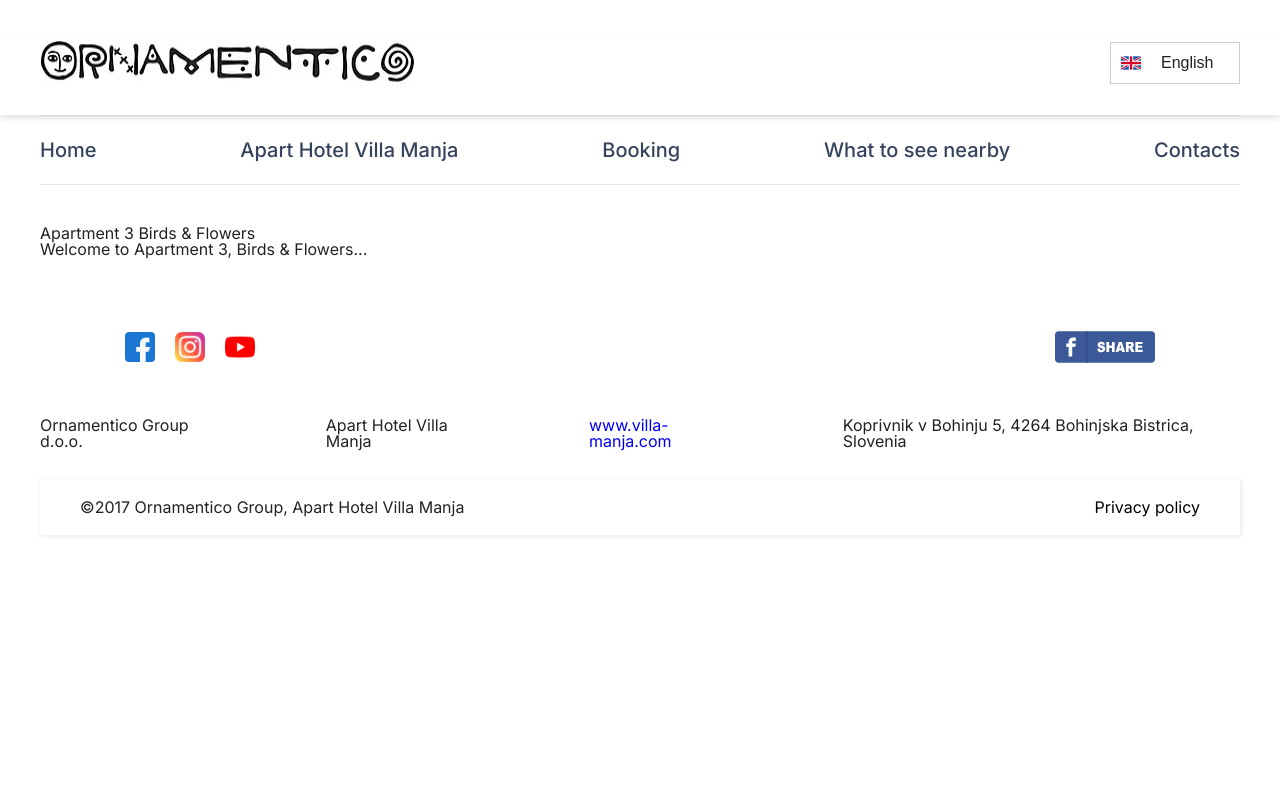
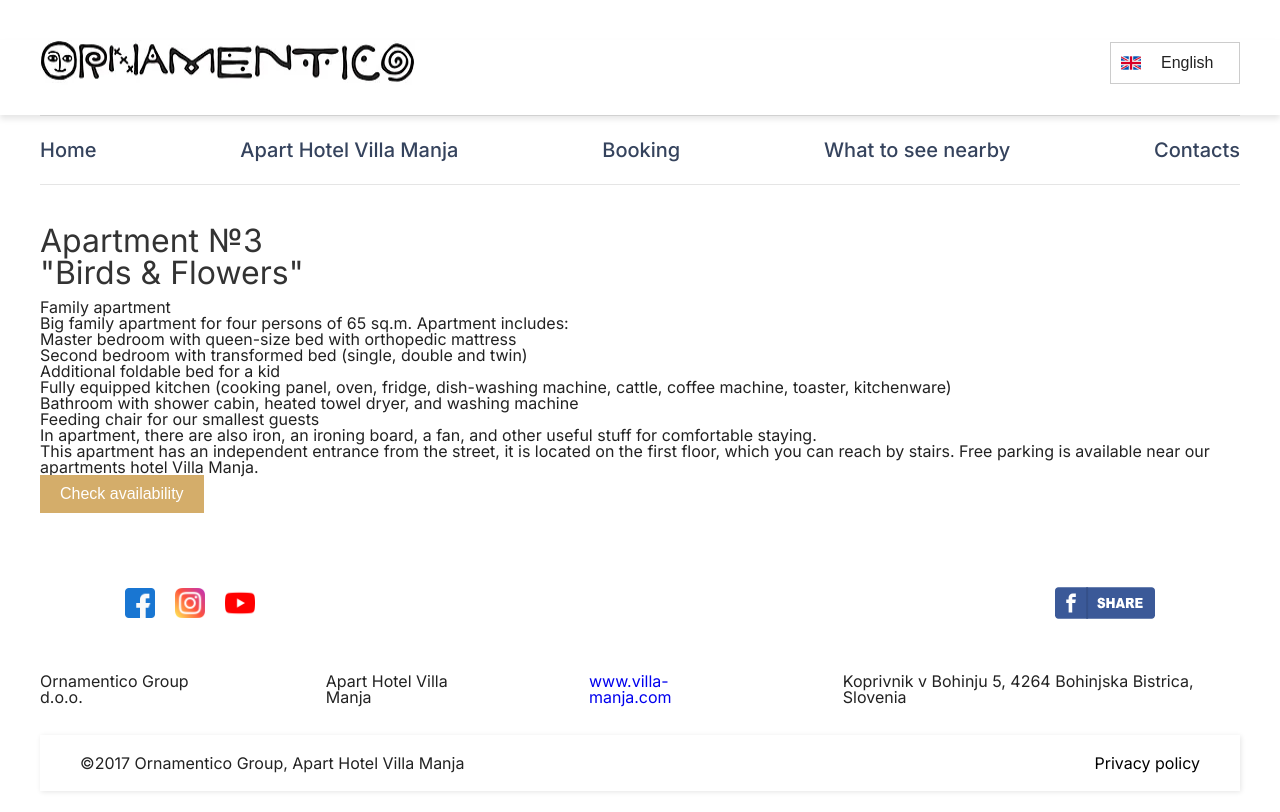
Before and after one commit to holus-bolus/ornamentico, a Next.js app: page /apartment3 in a window 1280 px wide. Shown: the top 812 px of the page. Built offline with nearby package versions, Linux system fonts and the light colour scheme.

Commit message:
Added the second page

```diff
--- /dev/null
+++ b/src/app/apartment3/Apartment3.module.css
@@ -0,0 +1,25 @@
+
+.apartment3__header {
+    font-size: 2rem;
+    color: #333;
+    margin-bottom: 10px;
+}
+
+.apartment3__text-wrapper {
+    font-size: 1rem;
+    line-height: 1.6;
+    color: #666;
+}
+
+.apartment3__button {
+    padding: 10px 20px;
+    background-color: #D4AD6A;
+    border: none;
+    color: white;
+    cursor: pointer;
+    transition: background-color 0.3s ease;
+}
+
+.apartment3__button:hover {
+    background-color: #b38955;
+}
--- a/src/app/apartment3/page.tsx
+++ b/src/app/apartment3/page.tsx
@@ -1,14 +1,39 @@
 'use client'
 import React from 'react'
-
-
+import styles from './Apartment3.module.css'
+import '../globals.css'
 const Apartment3 = () => {
     return (
-        <div className='container'>
-            <h1>Apartment 3 Birds & Flowers</h1>
-            <p>Welcome to Apartment 3, Birds & Flowers...</p>
-
-        </div>
+        <section className={styles.apartment3}>
+            <div className={`container ${styles.apartment3__container}`}>
+                <div className={styles.apartment3__textWrapper}>
+                    <h1 className={styles.apartment3__header}>Apartment №3 <br/>
+                    "Birds & Flowers"
+                    </h1>
+                    <p>Family apartment</p>
+                    <p>
+                        Big family apartment for four persons of 65 sq.m. Apartment includes:
+                    </p>
+                    <ul>
+                        <li>Master bedroom with queen-size bed with orthopedic mattress</li>
+                        <li>Second bedroom with transformed bed (single, double and twin)</li>
+                        <li>Additional foldable bed for a kid</li>
+                        <li>Fully equipped kitchen (cooking panel, oven, fridge, dish-washing machine, cattle, coffee machine, toaster, kitchenware)</li>
+                        <li>Bathroom with shower cabin, heated towel dryer, and washing machine</li>
+                        <li>Feeding chair for our smallest guests</li>
+                    </ul>
+                    <p>
+                        In apartment, there are also iron, an ironing board, a fan, and other useful stuff for comfortable
+                        staying.
+                    </p>
+                    <p>
+                        This apartment has an independent entrance from the street, it is located on the first floor, which
+                        you can reach by stairs. Free parking is available near our apartments hotel Villa Manja.
+                    </p>
+                    <button className={styles.apartment3__button}>Check availability</button>
+                </div>
+            </div>
+        </section>
     )
 }
 
```
